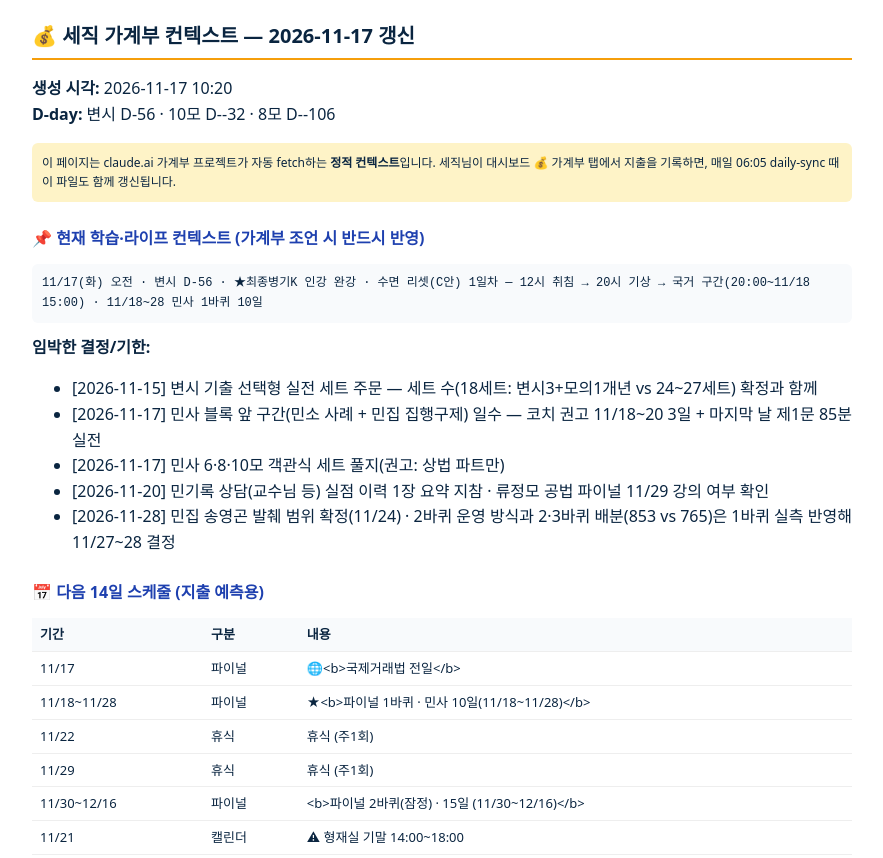
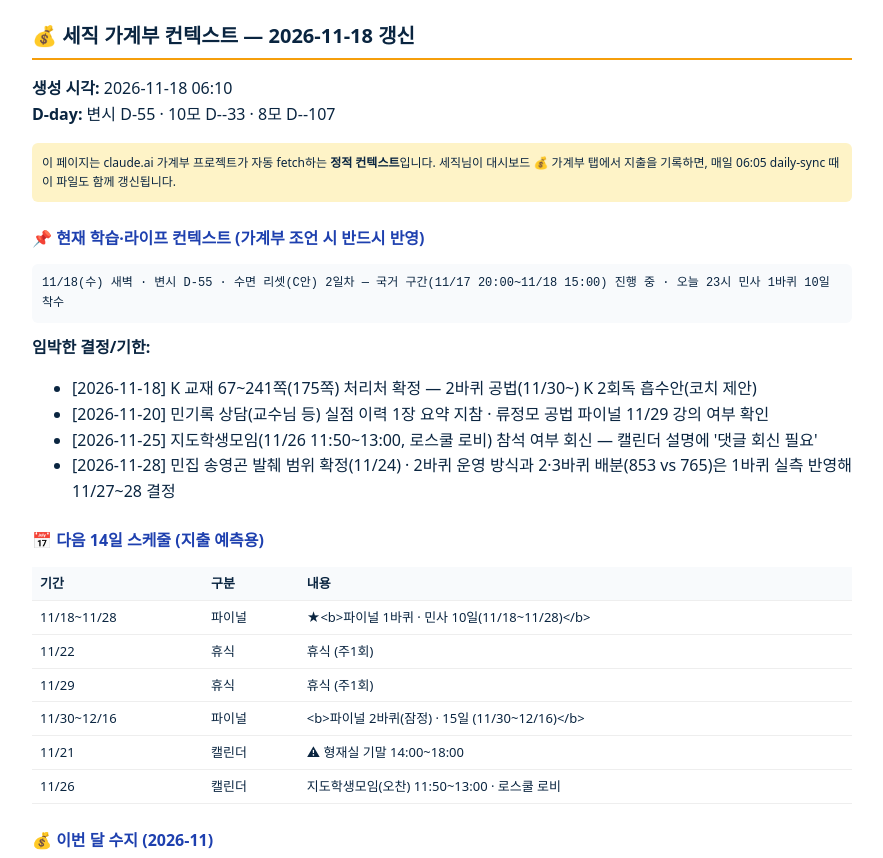
Before and after one commit to potato8933-maker/quiz, a plain HTML site: page s-9k2vq7/budget-context.html in a window 1280 px wide. Shown: the top 858 px of the page, without its empty margins (198-1081 px from the left). Drawn offline with Linux system fonts and the light colour scheme.

Commit message:
update s-9k2vq7/budget-context.html

```diff
--- a/s-9k2vq7/budget-context.html
+++ b/s-9k2vq7/budget-context.html
@@ -1,28 +1,27 @@
 <!DOCTYPE html><html lang='ko'><head><meta charset='utf-8'>
 <meta name='robots' content='noindex,nofollow'>
-<title>세직 가계부 컨텍스트 · 2026-11-17</title>
+<title>세직 가계부 컨텍스트 · 2026-11-18</title>
 <style>body{font-family:system-ui,-apple-system,'Noto Sans KR',sans-serif;max-width:820px;margin:20px auto;padding:0 16px;line-height:1.6;color:#0a2540}h1{font-size:20px;border-bottom:2px solid #f59e0b;padding-bottom:6px}h2{font-size:16px;margin-top:24px;color:#1e40af}table{width:100%;border-collapse:collapse;font-size:13px}td,th{border-bottom:1px solid #eee;padding:6px 8px;text-align:left}th{background:#f8fafc}pre{background:#f8fafc;padding:10px;border-radius:6px;font-size:12px;white-space:pre-wrap}</style></head><body>
-<h1>💰 세직 가계부 컨텍스트 — 2026-11-17 갱신</h1>
-<p><b>생성 시각:</b> 2026-11-17 10:20<br>
-<b>D-day:</b> 변시 D-56 · 10모 D--32 · 8모 D--106</p>
+<h1>💰 세직 가계부 컨텍스트 — 2026-11-18 갱신</h1>
+<p><b>생성 시각:</b> 2026-11-18 06:10<br>
+<b>D-day:</b> 변시 D-55 · 10모 D--33 · 8모 D--107</p>
 <p style='background:#fef3c7;padding:10px;border-radius:6px;font-size:12px'>이 페이지는 claude.ai 가계부 프로젝트가 자동 fetch하는 <b>정적 컨텍스트</b>입니다. 세직님이 대시보드 💰 가계부 탭에서 지출을 기록하면, 매일 06:05 daily-sync 때 이 파일도 함께 갱신됩니다.</p>
 <h2>📌 현재 학습·라이프 컨텍스트 (가계부 조언 시 반드시 반영)</h2>
-<pre>11/17(화) 오전 · 변시 D-56 · ★최종병기K 인강 완강 · 수면 리셋(C안) 1일차 — 12시 취침 → 20시 기상 → 국거 구간(20:00~11/18 15:00) · 11/18~28 민사 1바퀴 10일</pre>
+<pre>11/18(수) 새벽 · 변시 D-55 · 수면 리셋(C안) 2일차 — 국거 구간(11/17 20:00~11/18 15:00) 진행 중 · 오늘 23시 민사 1바퀴 10일 착수</pre>
 <b>임박한 결정/기한:</b><ul>
-<li>[2026-11-15] 변시 기출 선택형 실전 세트 주문 — 세트 수(18세트: 변시3+모의1개년 vs 24~27세트) 확정과 함께</li>
-<li>[2026-11-17] 민사 블록 앞 구간(민소 사례 + 민집 집행구제) 일수 — 코치 권고 11/18~20 3일 + 마지막 날 제1문 85분 실전</li>
-<li>[2026-11-17] 민사 6·8·10모 객관식 세트 풀지(권고: 상법 파트만)</li>
+<li>[2026-11-18] K 교재 67~241쪽(175쪽) 처리처 확정 — 2바퀴 공법(11/30~) K 2회독 흡수안(코치 제안)</li>
 <li>[2026-11-20] 민기록 상담(교수님 등) 실점 이력 1장 요약 지참 · 류정모 공법 파이널 11/29 강의 여부 확인</li>
+<li>[2026-11-25] 지도학생모임(11/26 11:50~13:00, 로스쿨 로비) 참석 여부 회신 — 캘린더 설명에 '댓글 회신 필요'</li>
 <li>[2026-11-28] 민집 송영곤 발췌 범위 확정(11/24) · 2바퀴 운영 방식과 2·3바퀴 배분(853 vs 765)은 1바퀴 실측 반영해 11/27~28 결정</li>
 </ul>
 <h2>📅 다음 14일 스케줄 (지출 예측용)</h2>
 <table><thead><tr><th>기간</th><th>구분</th><th>내용</th></tr></thead><tbody>
-<tr><td>11/17</td><td>파이널</td><td>🌐&lt;b&gt;국제거래법 전일&lt;/b&gt;</td></tr>
 <tr><td>11/18~11/28</td><td>파이널</td><td>★&lt;b&gt;파이널 1바퀴 · 민사 10일(11/18~11/28)&lt;/b&gt;</td></tr>
 <tr><td>11/22</td><td>휴식</td><td>휴식 (주1회)</td></tr>
 <tr><td>11/29</td><td>휴식</td><td>휴식 (주1회)</td></tr>
 <tr><td>11/30~12/16</td><td>파이널</td><td>&lt;b&gt;파이널 2바퀴(잠정) · 15일 (11/30~12/16)&lt;/b&gt;</td></tr>
 <tr><td>11/21</td><td>캘린더</td><td>⚠ 형재실 기말 14:00~18:00</td></tr>
+<tr><td>11/26</td><td>캘린더</td><td>지도학생모임(오찬) 11:50~13:00 · 로스쿨 로비</td></tr>
 </tbody></table>
 <h2>💰 이번 달 수지 (2026-11)</h2>
 <table><thead><tr><th>항목</th><th>이번 달</th><th>전월</th></tr></thead><tbody>
@@ -32,11 +31,11 @@
 </tbody></table>
 <p><b>지출 일평균 (지출일 기준):</b> 0원 · <b>기록일수:</b> 1일</p>
 <h2>🎯 월 예산 페이스</h2>
-<p><b>예산:</b> 3,400,000원 · <b>사용:</b> 0원 (0%) · <b>날짜 경과:</b> 57% · <b>판정:</b> 여유<br><b>남은 13일 일 허용액:</b> 261,538원 (잔여 예산 3,400,000원)</p>
+<p><b>예산:</b> 3,400,000원 · <b>사용:</b> 0원 (0%) · <b>날짜 경과:</b> 60% · <b>판정:</b> 여유<br><b>남은 12일 일 허용액:</b> 283,333원 (잔여 예산 3,400,000원)</p>
 <h2>🔁 고정비 자동 감지 <small>(2개월 이상 반복 · 금액 ±25% 이내)</small></h2>
 <p>아직 2개월 이상 반복된 항목 없음 (두 달치 기록이 쌓이면 자동 감지)</p>
 <h2>🛫 변시까지 재정 런웨이</h2>
-<p><b>판정: 여유</b> · 변시 D-56 (1.8개월 남음)<br>현재 잔고 495,000원 (2026-08-09 기준)<br>월평균 수입 +4,500,000원 · 월평균 지출 −1,175,000원 → <b>월 순증감 +3,325,000원</b><br><b>변시일 예상 잔액: +6,611,951원</b><br><small>산출 근거: 최근 1개월 평균</small></p>
+<p><b>판정: 여유</b> · 변시 D-55 (1.8개월 남음)<br>현재 잔고 495,000원 (2026-08-09 기준)<br>월평균 수입 +4,500,000원 · 월평균 지출 −1,175,000원 → <b>월 순증감 +3,325,000원</b><br><b>변시일 예상 잔액: +6,502,720원</b><br><small>산출 근거: 최근 1개월 평균</small></p>
 <h2>📈 월별 추이</h2><table><thead><tr><th>월</th><th>수입</th><th>지출</th><th>순액</th><th>건수</th></tr></thead><tbody>
 <tr><td>2026-08</td><td>+4,500,000</td><td>−1,175,000</td><td>+3,325,000</td><td>8</td></tr>
 <tr><td>2026-11</td><td>+0</td><td>−0</td><td>+0</td><td>0</td></tr>
```
